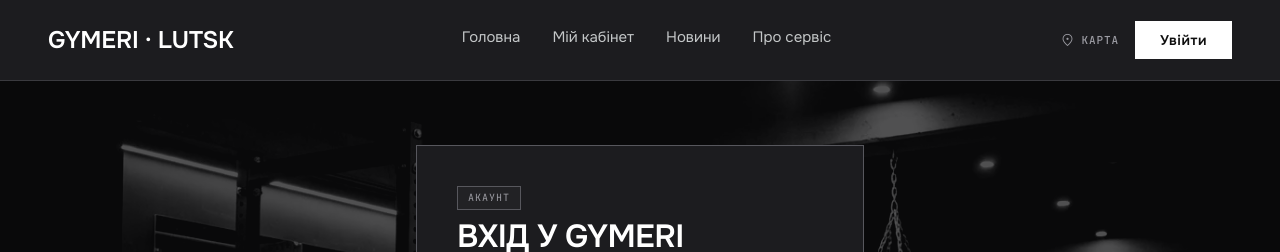
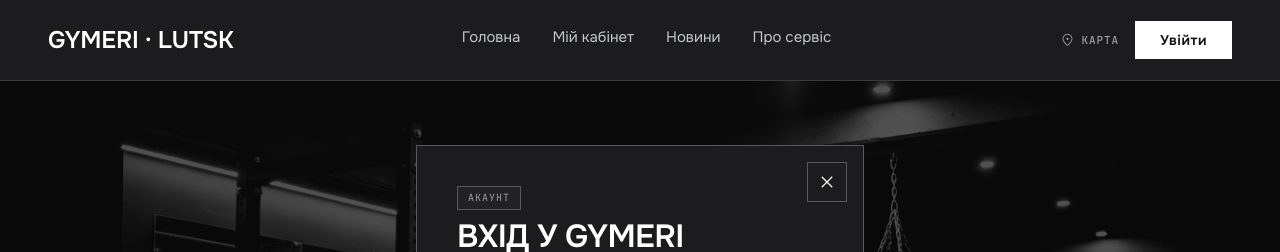
Before and after one commit to Samost-back/Gymeri, a Next.js app in the folder frontend/: page /login in a window 1280 px wide. Shown: the top 252 px of the page. Built offline with nearby package versions, Linux system fonts and the light colour scheme.

Commit message:
fix(frontend): add a close button to the standalone login page
After a reload or a direct visit /login renders as a page, not the modal,
and had no way to dismiss it. The button links home, since there may be no
page to go back to.

```diff
--- a/frontend/src/app/login/page.module.css
+++ b/frontend/src/app/login/page.module.css
@@ -17,6 +17,24 @@
   border: 1px solid var(--color-border-strong);
 }
 
+/* Same close button as in the login modal. */
+.close {
+  position: absolute;
+  top: var(--space-md);
+  right: var(--space-md);
+  display: grid;
+  place-items: center;
+  width: 2.5rem;
+  height: 2.5rem;
+  border: 1px solid var(--color-border-strong);
+  color: var(--color-primary);
+  transition: border-color var(--transition-fast);
+}
+
+.close:hover {
+  border-color: var(--color-primary);
+}
+
 @media (min-width: 640px) {
   .panel {
     padding: var(--space-xl);
--- a/frontend/src/app/login/page.tsx
+++ b/frontend/src/app/login/page.tsx
@@ -1,6 +1,7 @@
 import type { Metadata } from "next";
+import Link from "next/link";
 import { LoginForm } from "@/modules/accounts";
-import { PhotoBackdrop } from "@/shared/ui";
+import { Icon, PhotoBackdrop } from "@/shared/ui";
 import styles from "./page.module.css";
 
 export const metadata: Metadata = {
@@ -14,6 +15,10 @@ export default function LoginPage() {
     <main className={styles.main}>
       <PhotoBackdrop focus="60% center" shade="even" />
       <div className={styles.panel}>
+        {/* A link home, not "back": on a direct visit there may be no page to go back to. */}
+        <Link href="/" className={styles.close} aria-label="Закрити">
+          <Icon name="close" size={22} />
+        </Link>
         <LoginForm />
       </div>
     </main>
```
